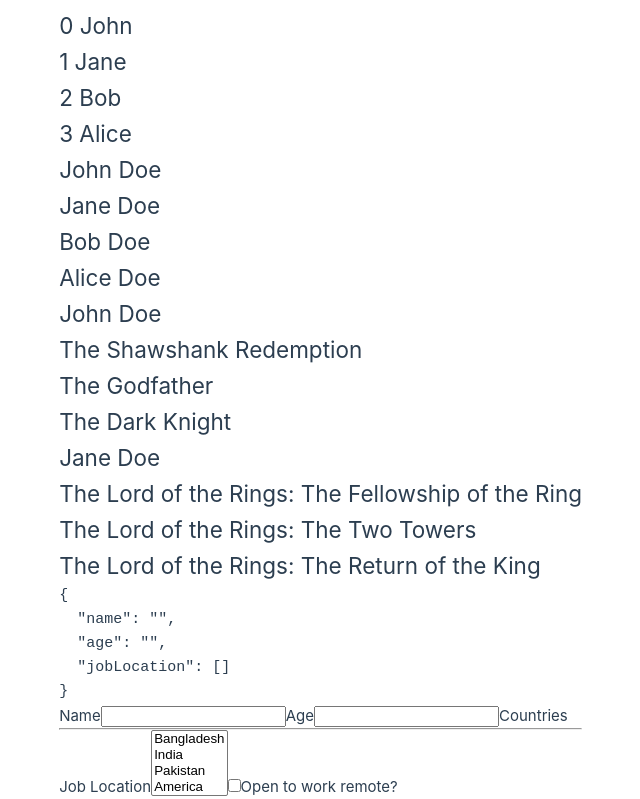
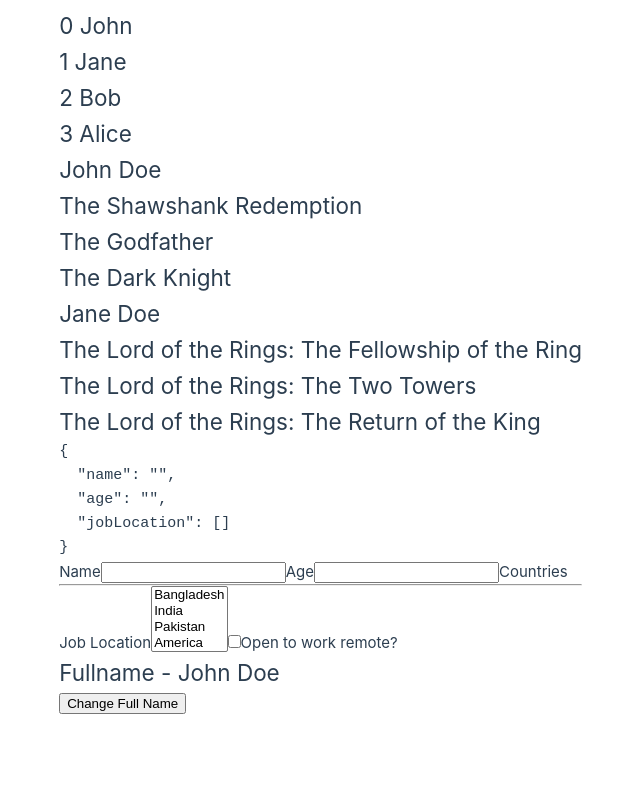
Before and after one commit to draftstore/Vuejs-3-practice, a Vue app in the folder VueJs codevolution/view-basics/: page / in a window 1280 px wide. Shown: the part 760-1559 px from the top of the page, without its empty margins (58-698 px from the left). After the commit the page ends 1475 px from the top, so only its background shows below. Built offline with nearby package versions, Linux system fonts and the light colour scheme.

Commit message:
Implemented Computed Setter

```diff
--- a/VueJs codevolution/view-basics/src/App.vue
+++ b/VueJs codevolution/view-basics/src/App.vue
@@ -23,6 +23,8 @@
         padding: '10px',
         color: 'white'
       },
+      firstName: 'John',
+      lastName: 'Doe',
       baseStyleObject:
       {
         backgroundColor: 'orange',
@@ -40,12 +42,6 @@
       display: true,
       showElement: false,
       names: ['John', 'Jane', 'Bob', 'Alice'],
-      fullName: [
-        { firstName: 'John', lastName: 'Doe' },
-        { firstName: 'Jane', lastName: 'Doe' },
-        { firstName: 'Bob', lastName: 'Doe' },
-        { firstName: 'Alice', lastName: 'Doe' },
-      ],
       actors: [
         {
           name: 'John Doe',
@@ -72,7 +68,22 @@
   methods: {
     changeMessage() {
       this.message = "The text has been changed!"
+    },
+    changeFullName() {
+      this.fullName = "Mohammad Siam"
     }
+  },
+  computed: {
+    fullName: {
+      get() {
+        return `${this.firstName} ${this.lastName}`
+      },
+      set(value) {
+        const names = value.split(' ')
+        this.firstName = names[0]
+        this.lastName = names[1]
+      }
+    },
   }
 }
 </script>
@@ -149,9 +160,9 @@
           <label for="remoteWork">Open to work remote?</label>
         </div>
       </form>
-
     </div>
-
+    <h2> Fullname - {{ firstName }} {{ lastName }}</h2>
+    <button @click="changeFullName">Change Full Name</button>
   </div>
 </template>
 <!--Two ways to bind texts-->
```
